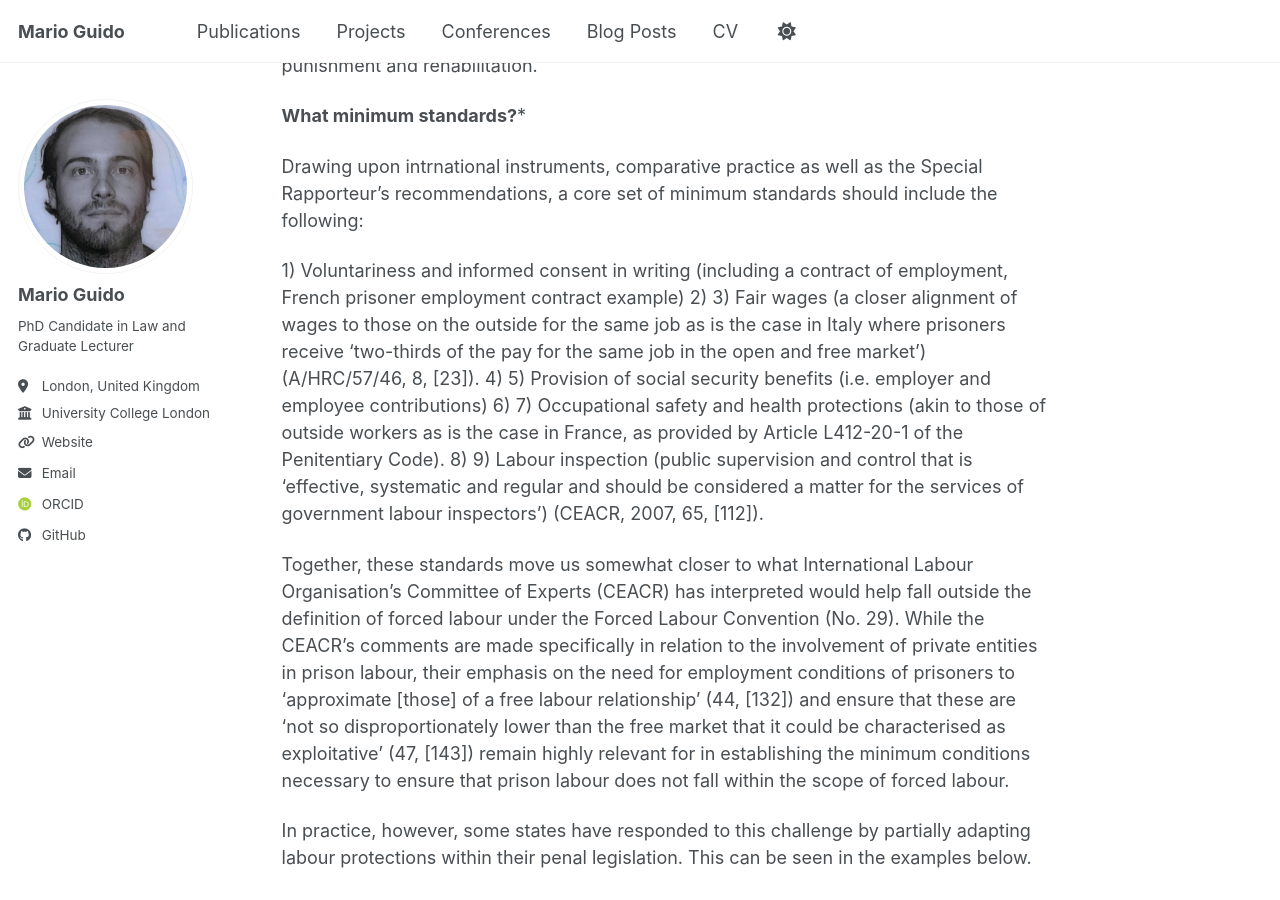
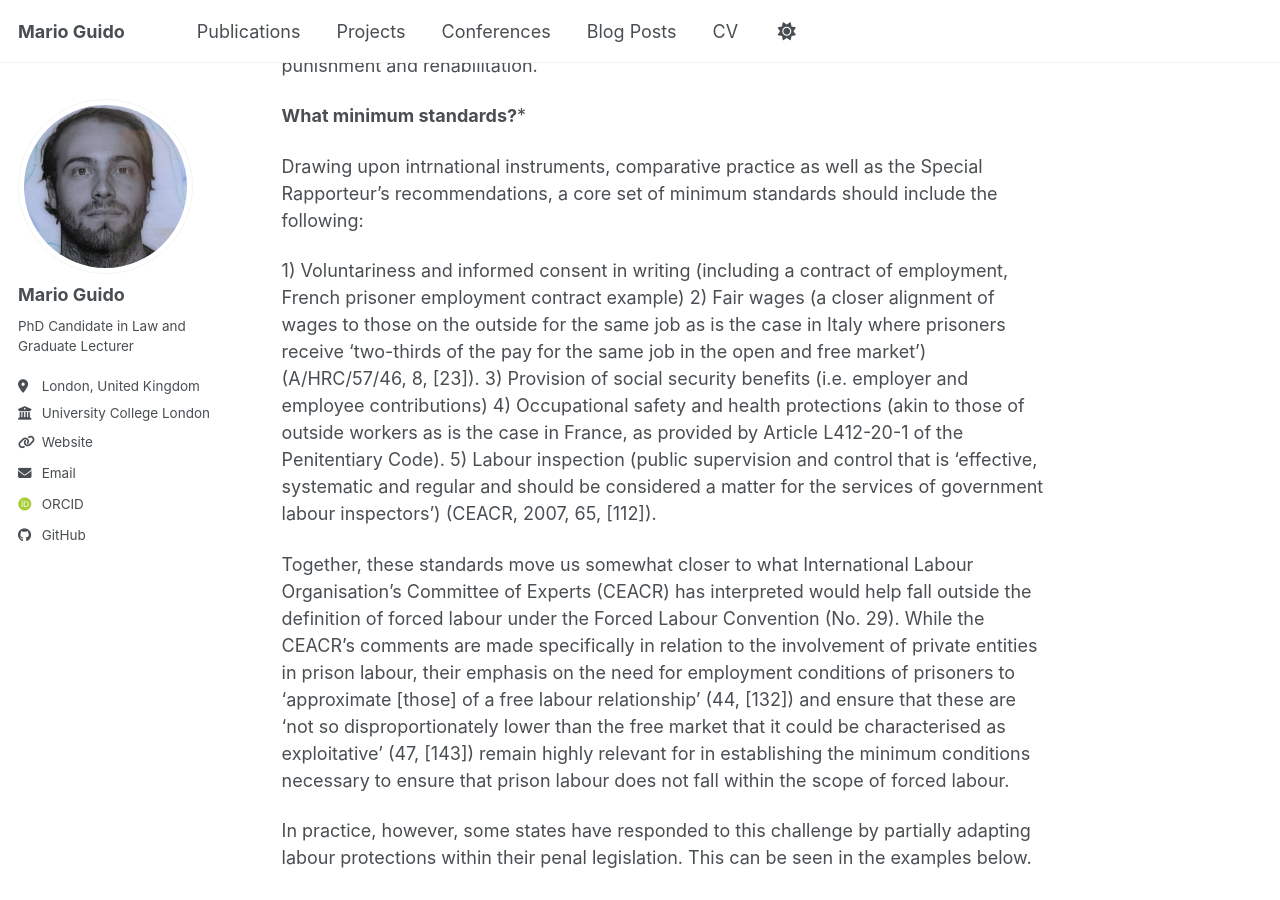
Before and after one commit to MarioGuido-dr/MarioGuido-dr.github.io, a Jekyll site: the page built from _posts/2026-02-27-prison-labour-minimum-standards.md, in a window 1280 px wide and 900 px high, scrolled down 1941 px. Built offline with Jekyll 4.4.1, drawn with Linux system fonts in a browser that asks for light colours; some web fonts are replaced; a script bundle is joined from its source files by our own code; library files that are not in the unit come from our copies; some of the changed text lies outside the part shown.

Commit message:
Update 2026-02-27-prison-labour-minimum-standards.md

```diff
--- a/_posts/2026-02-27-prison-labour-minimum-standards.md
+++ b/_posts/2026-02-27-prison-labour-minimum-standards.md
@@ -34,14 +34,10 @@ Additionally, the exclusion not only enables coercion and damages rehabilitative
 Drawing upon intrnational instruments, comparative practice as well as the Special Rapporteur’s recommendations, a core set of minimum standards should include the following:
 
 1)	Voluntariness and informed consent in writing (including a contract of employment, French prisoner employment contract example)
-2)
-3)	Fair wages (a closer alignment of wages to those on the outside for the same job as is the case in Italy where prisoners receive ‘two-thirds of the pay for the same job in the open and free market’) (A/HRC/57/46, 8, [23]).
-4)
-5)	Provision of social security benefits (i.e. employer and employee contributions)
-6)
-7)	Occupational safety and health protections (akin to those of outside workers as is the case in France, as provided by Article L412-20-1 of the Penitentiary Code).
-8)
-9)	Labour inspection (public supervision and control that is ‘effective, systematic and regular and should be considered a matter for the services of government labour inspectors’) (CEACR, 2007, 65, [112]).
+2)	Fair wages (a closer alignment of wages to those on the outside for the same job as is the case in Italy where prisoners receive ‘two-thirds of the pay for the same job in the open and free market’) (A/HRC/57/46, 8, [23]).
+3)	Provision of social security benefits (i.e. employer and employee contributions)
+4)	Occupational safety and health protections (akin to those of outside workers as is the case in France, as provided by Article L412-20-1 of the Penitentiary Code).
+5)	Labour inspection (public supervision and control that is ‘effective, systematic and regular and should be considered a matter for the services of government labour inspectors’) (CEACR, 2007, 65, [112]).
 
 Together, these standards move us somewhat closer to what International Labour Organisation’s Committee of Experts (CEACR) has interpreted would help fall outside the definition of forced labour under the Forced Labour Convention (No. 29). While the CEACR’s comments are made specifically in relation to the involvement of private entities in prison labour, their emphasis on the need for employment conditions of prisoners to ‘approximate [those] of a free labour relationship’ (44, [132]) and ensure that these are ‘not so disproportionately lower than the free market that it could be characterised as exploitative’ (47, [143]) remain highly relevant for in establishing the minimum conditions necessary to ensure that prison labour does not fall within the scope of forced labour.
 
```
Also changed, not shown: other parts of _posts/2026-02-27-prison-labour-minimum-standards.md (+2 -2 lines).
